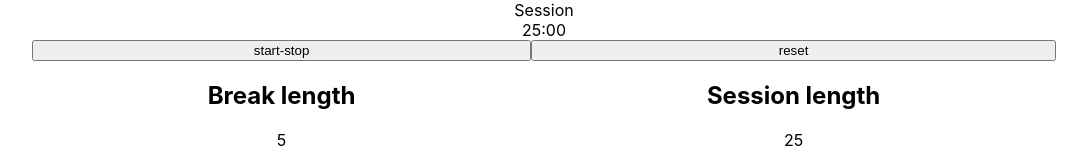
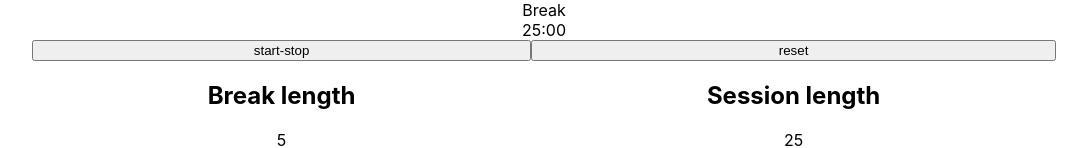
Before and after one commit to Mejsun/pomodoro, a React (Create React App) app: page / in a window 1280 px wide. Shown: the top 148 px of the page, without its empty margins (96-1183 px from the left). Built offline with nearby package versions, Linux system fonts and the light colour scheme.

Commit message:
session countdown functional

```diff
--- a/src/App.js
+++ b/src/App.js
@@ -7,8 +7,8 @@ function App() {
   const [seconds, setSeconds] = useState(0);
   const [minutes, setMinutes] = useState(25);
   const [pause, setPause] = useState(true);
-  const [timeLeft, setTimeLeft] = useState([minutes, seconds])
-  const [tracker, setTracker] = useState('Session')
+  //const [timeLeft, setTimeLeft] = useState([minutes, seconds])
+  const [tracker, setTracker] = useState('Break')
 
   const handleBrIncrement = ()=> {
     if(breakLength >= 0 && breakLength < 60){
@@ -23,11 +23,13 @@ function App() {
   const handleSeIncrement = ()=> {
     if(sessionLength >= 0 && sessionLength < 60){
       setSessionLength(sessionLength+1)
+      setMinutes(sessionLength+1)
     }
   }
   const handleSeDecrement = () => {
     if(sessionLength > 1 && sessionLength < 60){
     setSessionLength(sessionLength-1)
+    setMinutes(sessionLength-1)
     }
   }
   const clearAll = () => {
@@ -35,12 +37,11 @@ function App() {
     setSessionLength(25)
     setSeconds(0)
     setMinutes(25)
+    setTracker('Break')
     setPause(true)
   }
-
   const togglePause = () => {
     setPause(!pause)
-    console.log(timeLeft)
   }
 
   useEffect(() => {
@@ -48,17 +49,15 @@ function App() {
     let interval;
 
     if (!pause) {
-    interval = setInterval(() => {
+    interval = setTimeout(() => {
         if(seconds > 0 && sessionLength >= 0){
           setSeconds(seconds - 1);
-          setMinutes(sessionLength)
           setTracker('Session')
 
         } else if (seconds === 0 && sessionLength > 0){
           setSeconds(60  - 1)
           setMinutes(sessionLength - 1);
           setTracker('Session')
-
         }else if (seconds === 0 && sessionLength === 0){
           setSeconds(60  - 1)
           setMinutes(breakLength);
@@ -71,15 +70,15 @@ function App() {
 
         }else if(seconds > 0 && breakLength >= 0){
           setSeconds(seconds - 1);
-          setMinutes(breakLength)
           setTracker('Break')
 
         }else if (seconds === 0 && breakLength === 0){
           setSeconds(60  - 1)
           setMinutes(sessionLength);
           setTracker('Session')
+          /*
+          */
         }
-
       }, 1000);
     }
       else if (pause && setMinutes !== 0) {
```
